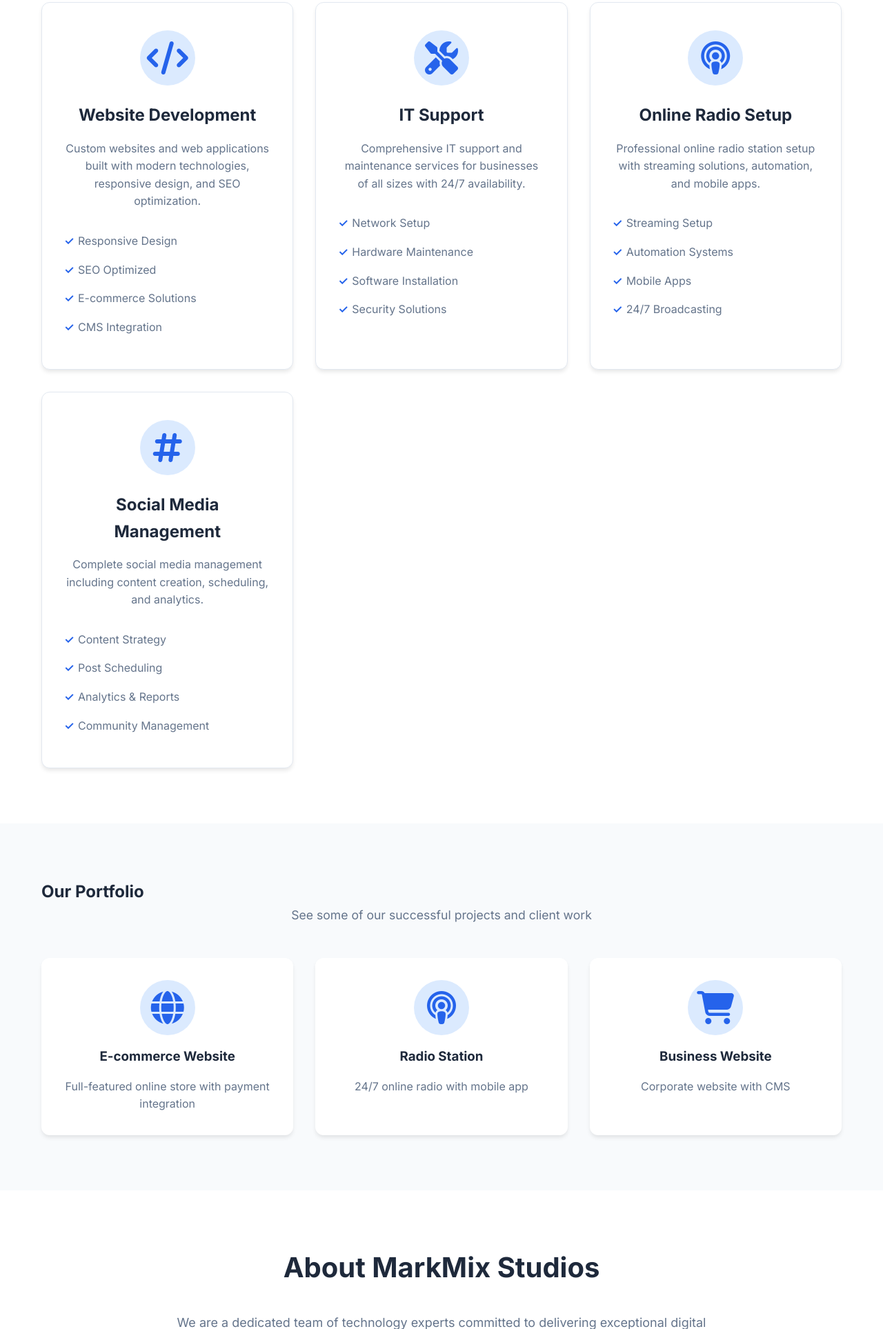
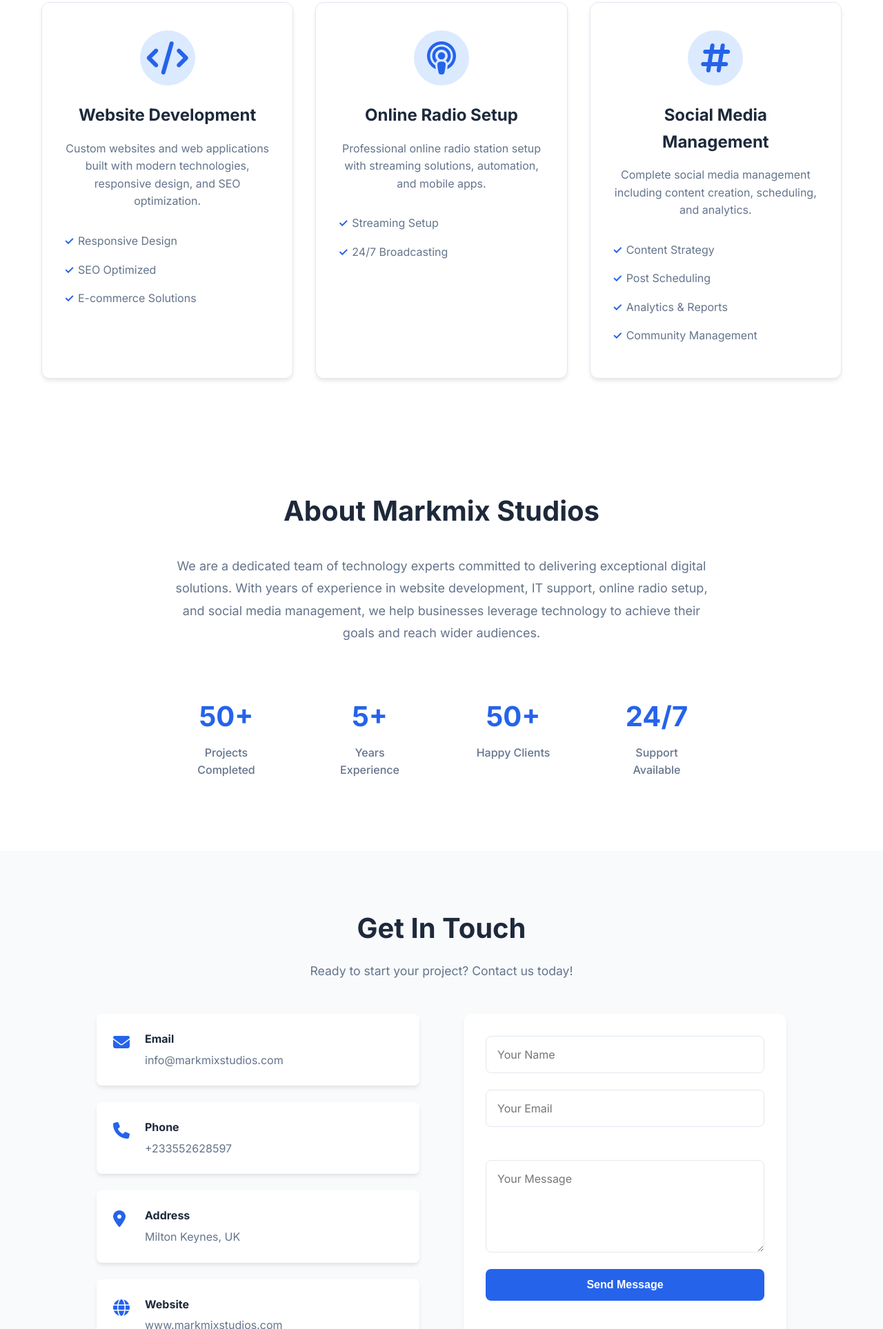
Before and after one commit to koemee/koemee.github.io, a plain HTML site: page index.html in a window 1280 px wide. Shown: the part 873-2800 px from the top of the page at 69% size. Drawn offline with Linux system fonts and the light colour scheme.

Commit message:
Update index.html

```diff
--- a/index.html
+++ b/index.html
@@ -109,20 +109,6 @@
                         <li>Responsive Design</li>
                         <li>SEO Optimized</li>
                         <li>E-commerce Solutions</li>
-                        <li>CMS Integration</li>
-                    </ul>
-                </div>
-                <div class="service-card">
-                    <div class="service-icon">
-                        <i class="fas fa-tools"></i>
-                    </div>
-                    <h3>IT Support</h3>
-                    <p>Comprehensive IT support and maintenance services for businesses of all sizes with 24/7 availability.</p>
-                    <ul class="service-features">
-                        <li>Network Setup</li>
-                        <li>Hardware Maintenance</li>
-                        <li>Software Installation</li>
-                        <li>Security Solutions</li>
                     </ul>
                 </div>
                 <div class="service-card">
@@ -133,8 +119,6 @@
                     <p>Professional online radio station setup with streaming solutions, automation, and mobile apps.</p>
                     <ul class="service-features">
                         <li>Streaming Setup</li>
-                        <li>Automation Systems</li>
-                        <li>Mobile Apps</li>
                         <li>24/7 Broadcasting</li>
                     </ul>
                 </div>
@@ -155,46 +139,15 @@
         </div>
     </section>
 
-    <!-- Portfolio Section -->
-    <section id="portfolio" class="portfolio">
-        <div class="container">
-            <h2>Our Portfolio</h2>
-            <p class="section-subtitle">See some of our successful projects and client work</p>
-            <div class="portfolio-grid">
-                <div class="portfolio-item">
-                    <div class="portfolio-image">
-                        <i class="fas fa-globe"></i>
-                    </div>
-                    <h3>E-commerce Website</h3>
-                    <p>Full-featured online store with payment integration</p>
-                </div>
-                <div class="portfolio-item">
-                    <div class="portfolio-image">
-                        <i class="fas fa-podcast"></i>
-                    </div>
-                    <h3>Radio Station</h3>
-                    <p>24/7 online radio with mobile app</p>
-                </div>
-                <div class="portfolio-item">
-                    <div class="portfolio-image">
-                        <i class="fas fa-shopping-cart"></i>
-                    </div>
-                    <h3>Business Website</h3>
-                    <p>Corporate website with CMS</p>
-                </div>
-            </div>
-        </div>
-    </section>
-
     <!-- About Section -->
     <section id="about" class="about">
         <div class="container">
             <div class="about-content">
-                <h2>About MarkMix Studios</h2>
+                <h2>About Markmix Studios</h2>
                 <p>We are a dedicated team of technology experts committed to delivering exceptional digital solutions. With years of experience in website development, IT support, online radio setup, and social media management, we help businesses leverage technology to achieve their goals and reach wider audiences.</p>
                 <div class="stats">
                     <div class="stat">
-                        <span class="stat-number">100+</span>
+                        <span class="stat-number">50+</span>
                         <span class="stat-label">Projects Completed</span>
                     </div>
                     <div class="stat">
@@ -225,28 +178,28 @@
                         <i class="fas fa-envelope"></i>
                         <div>
                             <strong>Email</strong>
-                            <span>contact@markmixstudios.com</span>
+                            <span>info@markmixstudios.com</span>
                         </div>
                     </div>
                     <div class="contact-item">
                         <i class="fas fa-phone"></i>
                         <div>
                             <strong>Phone</strong>
-                            <span>+1 (555) 123-4567</span>
+                            <span>+233552628597</span>
                         </div>
                     </div>
                     <div class="contact-item">
                         <i class="fas fa-map-marker-alt"></i>
                         <div>
                             <strong>Address</strong>
-                            <span>Your City, Your Country</span>
+                            <span>Milton Keynes, UK</span>
                         </div>
                     </div>
                     <div class="contact-item">
                         <i class="fas fa-globe"></i>
                         <div>
                             <strong>Website</strong>
-                            <span>a_koemee.github.io</span>
+                            <span>www.markmixstudios.com</span>
                         </div>
                     </div>
                 </div>
@@ -260,13 +213,6 @@
                         <span class="error-message" id="emailError"></span>
                     </div>
                     <div class="form-group">
-                        <select id="service" required>
-                            <option value="">Select Service</option>
-                            <option value="website-development">Website Development</option>
-                            <option value="it-support">IT Support</option>
-                            <option value="online-radio">Online Radio Setup</option>
-                            <option value="social-media">Social Media Management</option>
-                        </select>
                         <span class="error-message" id="serviceError"></span>
                     </div>
                     <div class="form-group">
@@ -291,21 +237,12 @@
                 <div class="footer-brand">
                     <img src="https://www.markmixstudios.com/msl-images/MarkmixStudios.png" alt="MarkMix Studios Logo" class="footer-logo">
                     <div class="footer-info">
-                        <h3>MarkMix Studios</h3>
+                        <h3>Markmix Studios</h3>
                         <p>Professional Technology Solutions & Digital Services</p>
                     </div>
                 </div>
 
                 <div class="footer-links-grid">
-                    <div class="footer-column">
-                        <h4>Services</h4>
-                        <ul>
-                            <li><a href="#services">Website Development</a></li>
-                            <li><a href="#services">IT Support</a></li>
-                            <li><a href="#services">Online Radio Setup</a></li>
-                            <li><a href="#services">Social Media Management</a></li>
-                        </ul>
-                    </div>
 
                     <div class="footer-column">
                         <h4>Company</h4>
@@ -320,7 +257,6 @@
                     <div class="footer-column">
                         <h4>Support</h4>
                         <ul>
-                            <li><a href="#">Help Center</a></li>
                             <li><a href="#">Privacy Policy</a></li>
                             <li><a href="#">Terms of Service</a></li>
                             <li><a href="#">Cookie Policy</a></li>
@@ -351,7 +287,7 @@
             </div>
 
             <div class="footer-bottom">
-                <p>&copy; 2023 MarkMix Studios. All rights reserved. | <a href="#">Privacy Policy</a> | <a href="#">Terms of Service</a></p>
+                <p>&copy; 2025 Markmix Studios. All rights reserved. | <a href="#">Privacy Policy</a> | <a href="#">Terms of Service</a></p>
             </div>
         </div>
     </footer>
```
